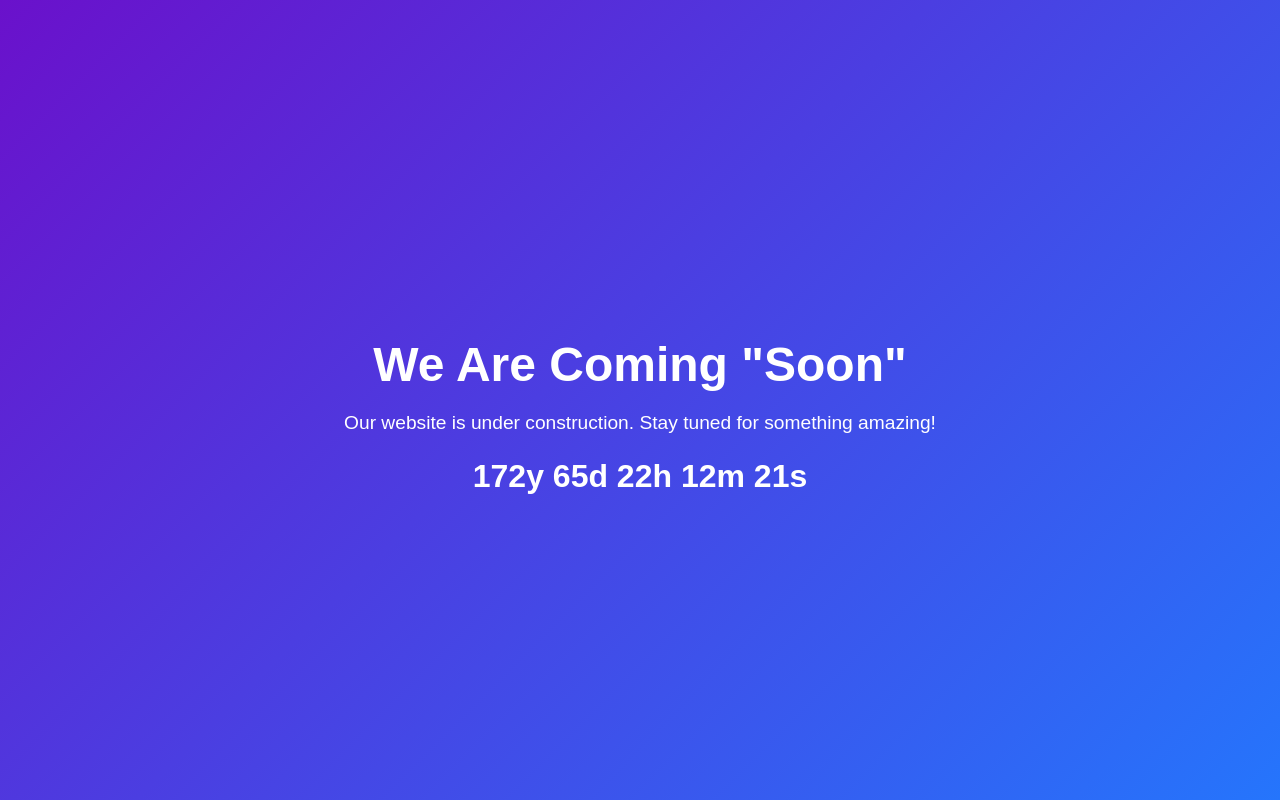
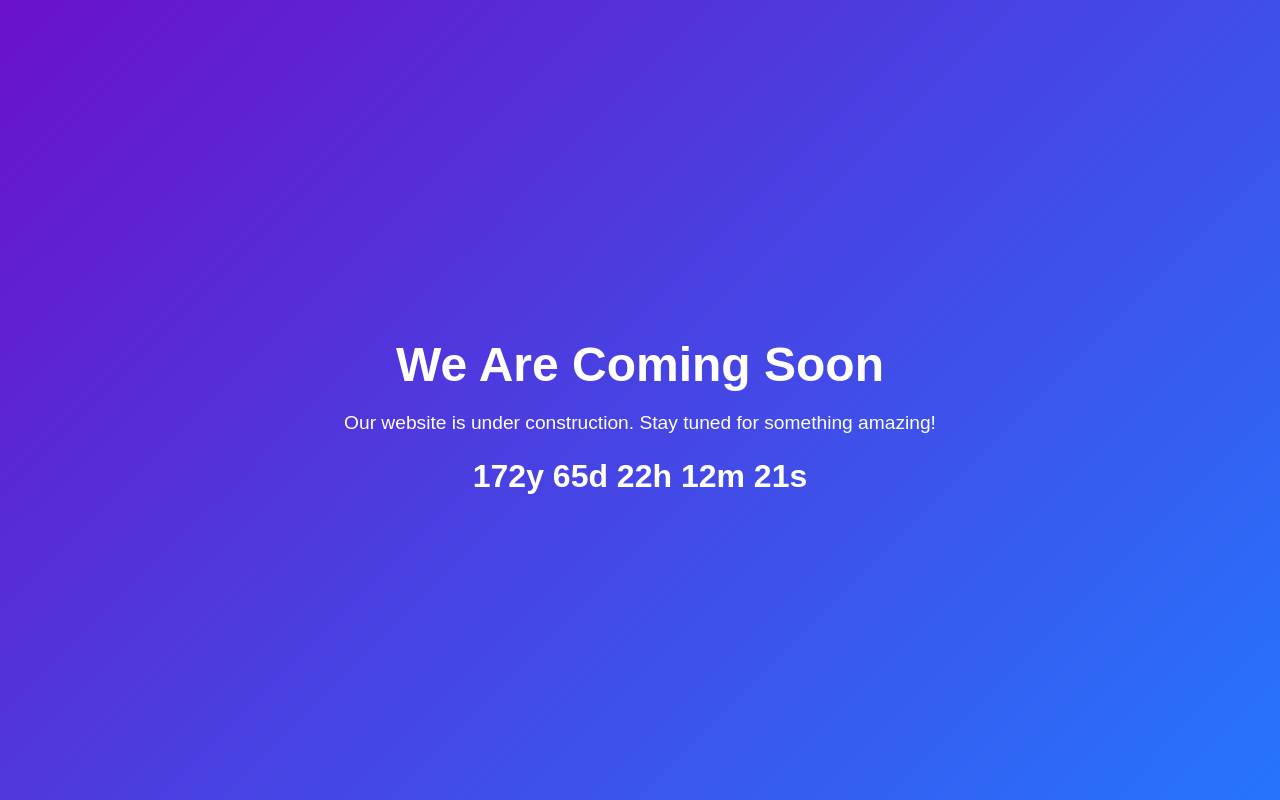
Before and after one commit to doles2/Activedefence, a plain HTML site: page index.html in a window 1280 px wide. Drawn offline with Linux system fonts and the light colour scheme.

Commit message:
Update index.html

```diff
--- a/index.html
+++ b/index.html
@@ -32,7 +32,7 @@
 </head>
 <body>
     <div>
-        <h1>We Are Coming "Soon"</h1>
+        <h1>We Are Coming Soon</h1>
         <p>Our website is under construction. Stay tuned for something amazing!</p>
         <div class="countdown" id="countdown">Loading...</div>
     </div>
```
